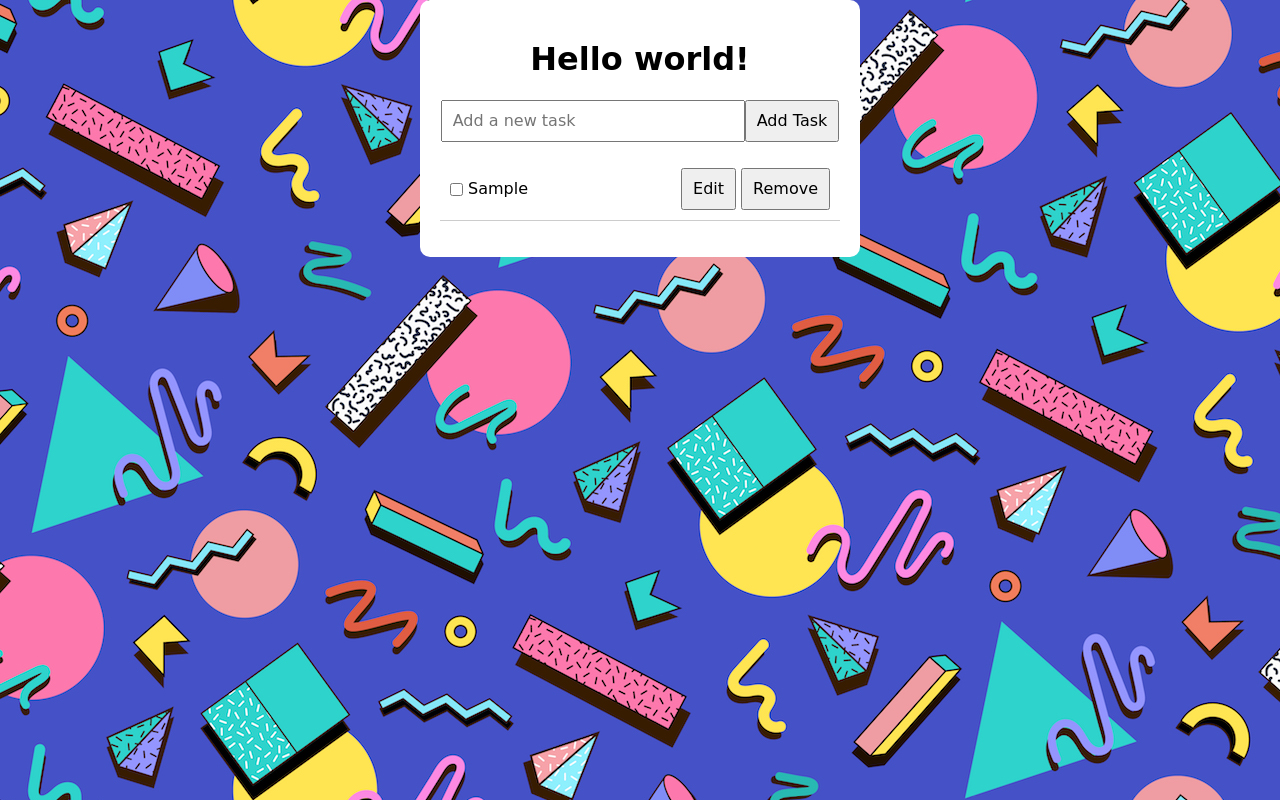
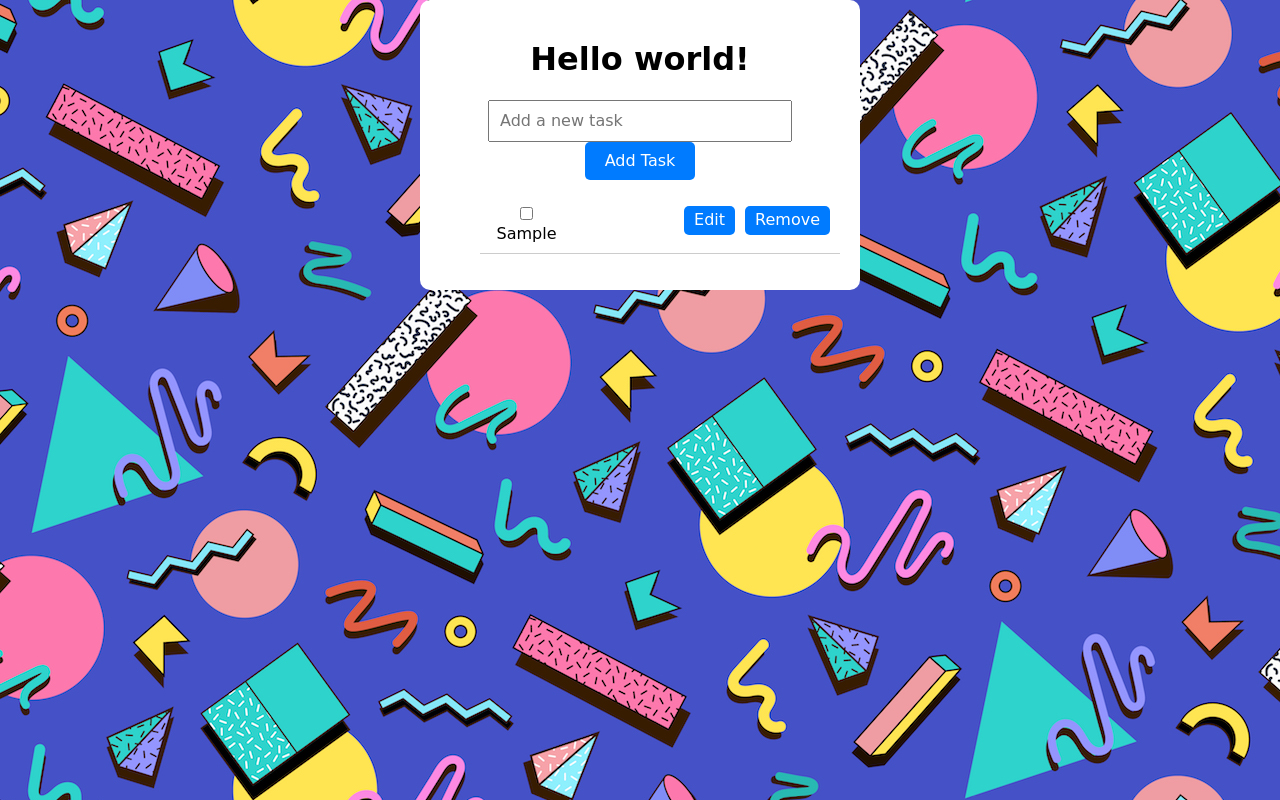
Before and after one commit to tsepakme/aiusha, a React (Vite) app: page / in a window 1280 px wide. Both pictures are taken after typing "Sample" into the empty fields and a click on the button "Add Task". Built offline with nearby package versions, Linux system fonts and the light colour scheme.

Commit message:
Add Button and TodoItem components with styling; implement Todo context and custom hook for task management

```diff
--- /dev/null
+++ b/components/Button/Button.scss
@@ -0,0 +1,13 @@
+.custom-button {
+  padding: 10px 20px;
+  background-color: #007bff;
+  color: white;
+  border: none;
+  border-radius: 5px;
+  cursor: pointer;
+  transition: background-color 0.3s;
+
+  &:hover {
+    background-color: #0056b3;
+  }
+}
--- /dev/null
+++ b/components/Button/Button.tsx
@@ -0,0 +1,17 @@
+import React from 'react';
+import './Button.scss';
+
+interface ButtonProps {
+  onClick: () => void;
+  children: React.ReactNode;
+}
+
+const Button: React.FC<ButtonProps> = ({ onClick, children }) => {
+  return (
+    <button className="custom-button" onClick={onClick}>
+      {children}
+    </button>
+  );
+};
+
+export default Button;
--- /dev/null
+++ b/components/TodoItem/TodoItem.scss
@@ -0,0 +1,34 @@
+li {
+  display: flex;
+  justify-content: space-between;
+  padding: 10px;
+  border-bottom: 1px solid #ccc;
+}
+
+li.completed span {
+  text-decoration: line-through;
+}
+
+li span {
+  cursor: pointer;
+}
+
+li input[type="text"] {
+  flex: 1;
+  padding: 5px;
+}
+
+li button {
+  margin-left: 10px;
+  padding: 5px 10px;
+  background-color: #007bff;
+  color: white;
+  border: none;
+  border-radius: 5px;
+  cursor: pointer;
+  transition: background-color 0.3s;
+
+  &:hover {
+    background-color: #0056b3;
+  }
+}
--- /dev/null
+++ b/components/TodoItem/TodoItem.tsx
@@ -0,0 +1,41 @@
+import React from 'react';
+import { Task } from '../../types/todo';
+import './TodoItem.scss';
+
+interface TodoItemProps {
+  task: Task;
+  onToggle: () => void;
+  onEdit: () => void;
+  onSave: (newText: string) => void;
+  onRemove: () => void;
+}
+
+const TodoItem: React.FC<TodoItemProps> = ({ task, onToggle, onEdit, onSave, onRemove }) => {
+  return (
+    <li className={task.completed ? 'completed' : ''}>
+      {task.isEditing ? (
+        <input
+          type='text'
+          defaultValue={task.text}
+          onBlur={(e) => onSave(e.target.value)}
+          autoFocus
+        />
+      ) : (
+        <span>
+          <input
+            type='checkbox'
+            checked={task.completed}
+            onChange={onToggle}
+          />
+          {task.text}
+        </span>
+      )}
+      <div>
+        {!task.isEditing && <button onClick={onEdit}>Edit</button>}
+        <button onClick={onRemove}>Remove</button>
+      </div>
+    </li>
+  );
+};
+
+export default TodoItem;
--- /dev/null
+++ b/contexts/TodoContext.tsx
@@ -0,0 +1,78 @@
+import React, { createContext, useContext, useState, ReactNode } from 'react';
+import { Task } from '../types/todo';
+import { TodoContextProps } from '../types/todo';
+
+// Создание контекста задач
+const TodoContext = createContext<TodoContextProps | undefined>(undefined);
+
+// Провайдер контекста задач
+export const TodoProvider: React.FC<{ children: ReactNode }> = ({ children }) => {
+  const [tasks, setTasks] = useState<Task[]>([]);
+  const [newTask, setNewTask] = useState('');
+
+  const handleAddTask = () => {
+    if (newTask.trim()) {
+      setTasks([...tasks, { text: newTask, completed: false, isEditing: false }]);
+      setNewTask('');
+    }
+  };
+
+  const handleKeyPress = (event: React.KeyboardEvent<HTMLInputElement>) => {
+    if (event.key === 'Enter') {
+      handleAddTask();
+    }
+  };
+
+  const handleToggleTask = (index: number) => {
+    const updatedTasks = tasks.map((task, i) =>
+      i === index ? { ...task, completed: !task.completed } : task
+    );
+    setTasks(updatedTasks);
+  };
+
+  const handleRemoveTask = (index: number) => {
+    const updatedTasks = tasks.filter((_, i) => i !== index);
+    setTasks(updatedTasks);
+  };
+
+  const handleEditTask = (index: number) => {
+    const updatedTasks = tasks.map((task, i) =>
+      i === index ? { ...task, isEditing: true } : task
+    );
+    setTasks(updatedTasks);
+  };
+
+  const handleSaveTask = (index: number, newText: string) => {
+    const updatedTasks = tasks.map((task, i) =>
+      i === index ? { ...task, text: newText, isEditing: false } : task
+    );
+    setTasks(updatedTasks);
+  };
+
+  return (
+    <TodoContext.Provider
+      value={{
+        tasks,
+        newTask,
+        setNewTask,
+        handleAddTask,
+        handleKeyPress,
+        handleToggleTask,
+        handleRemoveTask,
+        handleEditTask,
+        handleSaveTask,
+      }}
+    >
+      {children}
+    </TodoContext.Provider>
+  );
+};
+
+// Хук для использования контекста задач
+export const useTodos = () => {
+  const context = useContext(TodoContext);
+  if (context === undefined) {
+    throw new Error('useTodos must be used within a TodoProvider');
+  }
+  return context;
+};
--- /dev/null
+++ b/hooks/useTodos.tsx
@@ -0,0 +1,67 @@
+import { useState } from 'react';
+import { Task } from '../types/todo';
+
+// Пользовательский хук для управления состоянием задач
+const useTodos = () => {
+  const [tasks, setTasks] = useState<Task[]>([]);
+  const [newTask, setNewTask] = useState('');
+
+  // Функция для добавления новой задачи
+  const handleAddTask = () => {
+    if (newTask.trim()) {
+      setTasks([...tasks, { text: newTask, completed: false, isEditing: false }]);
+      setNewTask('');
+    }
+  };
+
+  // Функция для обработки нажатия клавиши Enter
+  const handleKeyPress = (event: React.KeyboardEvent<HTMLInputElement>) => {
+    if (event.key === 'Enter') {
+      handleAddTask();
+    }
+  };
+
+  // Функция для переключения состояния выполнения задачи
+  const handleToggleTask = (index: number) => {
+    const updatedTasks = tasks.map((task, i) =>
+      i === index ? { ...task, completed: !task.completed } : task
+    );
+    setTasks(updatedTasks);
+  };
+
+  // Функция для удаления задачи
+  const handleRemoveTask = (index: number) => {
+    const updatedTasks = tasks.filter((_, i) => i !== index);
+    setTasks(updatedTasks);
+  };
+
+  // Функция для начала редактирования задачи
+  const handleEditTask = (index: number) => {
+    const updatedTasks = tasks.map((task, i) =>
+      i === index ? { ...task, isEditing: true } : task
+    );
+    setTasks(updatedTasks);
+  };
+
+  // Функция для сохранения отредактированной задачи
+  const handleSaveTask = (index: number, newText: string) => {
+    const updatedTasks = tasks.map((task, i) =>
+      i === index ? { ...task, text: newText, isEditing: false } : task
+    );
+    setTasks(updatedTasks);
+  };
+
+  return {
+    tasks,
+    newTask,
+    setNewTask,
+    handleAddTask,
+    handleKeyPress,
+    handleToggleTask,
+    handleRemoveTask,
+    handleEditTask,
+    handleSaveTask,
+  };
+};
+
+export default useTodos;
--- a/src/App.scss
+++ b/src/App.scss
@@ -16,46 +16,3 @@ input {
   width: 70%;
   margin-right: 10px;
 }
-
-button {
-  padding: 10px;
-}
-
-ul {
-  list-style-type: none;
-  padding: 0;
-}
-
-.task {
-  display: flex;
-  align-items: center;
-  justify-content: center;
-  gap: 5px;
-}
-
-.actions {
-  display: flex;
-  justify-content: center;
-  gap: 5px;
-}
-
-li {
-  display: flex;
-  justify-content: space-between;
-  padding: 10px;
-  border-bottom: 1px solid #ccc;
-}
-
-li.completed span {
-  text-decoration: line-through;
-  color: #ff0000;
-}
-
-li span {
-  cursor: pointer;
-}
-
-li input[type="text"] {
-  flex: 1;
-  padding: 5px;
-}
--- a/src/App.tsx
+++ b/src/App.tsx
@@ -1,48 +1,22 @@
-import { useState } from 'react';
+import React from 'react';
+import { TodoProvider } from '../contexts/TodoContext';
+import useTodos from '../hooks/useTodos';
+import TodoItem from '../components/TodoItem/TodoItem';
+import Button from '../components/Button/Button';
 import './App.scss';
 
-function App() {
-  const [tasks, setTasks] = useState<{ text: string, completed: boolean, isEditing: boolean }[]>([]);
-  const [newTask, setNewTask] = useState('');
-
-  const handleAddTask = () => {
-    if (newTask.trim()) {
-      setTasks([...tasks, { text: newTask, completed: false, isEditing: false }]);
-      setNewTask('');
-    }
-  };
-
-  const handleKeyPress = (event: React.KeyboardEvent<HTMLInputElement>) => {
-    if (event.key === 'Enter') {
-      handleAddTask();
-    }
-  };
-
-  const handleToggleTask = (index: number) => {
-    const updatedTasks = tasks.map((task, i) =>
-      i === index ? { ...task, completed: !task.completed } : task
-    );
-    setTasks(updatedTasks);
-  };
-
-  const handleRemoveTask = (index: number) => {
-    const updatedTasks = tasks.filter((_, i) => i !== index);
-    setTasks(updatedTasks);
-  };
-
-  const handleEditTask = (index: number) => {
-    const updatedTasks = tasks.map((task, i) =>
-      i === index ? { ...task, isEditing: true } : task
-    );
-    setTasks(updatedTasks);
-  };
-
-  const handleSaveTask = (index: number, newText: string) => {
-    const updatedTasks = tasks.map((task, i) =>
-      i === index ? { ...task, text: newText, isEditing: false } : task
-    );
-    setTasks(updatedTasks);
-  };
+const AppContent: React.FC = () => {
+  const {
+    tasks,
+    newTask,
+    setNewTask,
+    handleAddTask,
+    handleKeyPress,
+    handleToggleTask,
+    handleRemoveTask,
+    handleEditTask,
+    handleSaveTask,
+  } = useTodos();
 
   return (
     <div className='todo-app'>
@@ -54,36 +28,27 @@ function App() {
         onKeyDown={handleKeyPress}
         placeholder='Add a new task'
       />
-      <button onClick={handleAddTask}>Add Task</button>
+      <Button onClick={handleAddTask}>Add Task</Button>
       <ul>
         {tasks.map((task, index) => (
-          <li key={index} className={task.completed ? 'completed' : ''}>
-            {task.isEditing ? (
-              <input
-                type='text'
-                defaultValue={task.text}
-                onBlur={(e) => handleSaveTask(index, e.target.value)}
-                autoFocus
-              />
-            ) : (
-              <span className='task'>
-                <input
-                  type='checkbox'
-                  checked={task.completed}
-                  onChange={() => handleToggleTask(index)}
-                />
-                {task.text}
-              </span>
-            )}
-            <div className='actions'>
-              {!task.isEditing && <button onClick={() => handleEditTask(index)}>Edit</button>}
-              <button onClick={() => handleRemoveTask(index)}>Remove</button>
-            </div>
-          </li>
+          <TodoItem
+            key={index}
+            task={task}
+            onToggle={() => handleToggleTask(index)}
+            onEdit={() => handleEditTask(index)}
+            onSave={(newText) => handleSaveTask(index, newText)}
+            onRemove={() => handleRemoveTask(index)}
+          />
         ))}
       </ul>
     </div>
   );
-}
+};
+
+const App: React.FC = () => (
+  <TodoProvider>
+    <AppContent />
+  </TodoProvider>
+);
 
 export default App;
--- a/tsconfig.app.json
+++ b/tsconfig.app.json
@@ -20,5 +20,5 @@
     "noUnusedParameters": true,
     "noFallthroughCasesInSwitch": true
   },
-  "include": ["src"]
+  "include": ["src", "types"]
 }
--- a/src/types/todo.ts
+++ b/types/todo.ts
@@ -1,4 +1,4 @@
-export interface Task {
+export type Task = {
   text: string
   completed: boolean
   isEditing: boolean
```
Also changed, not shown: utils/helpers.ts (added).
